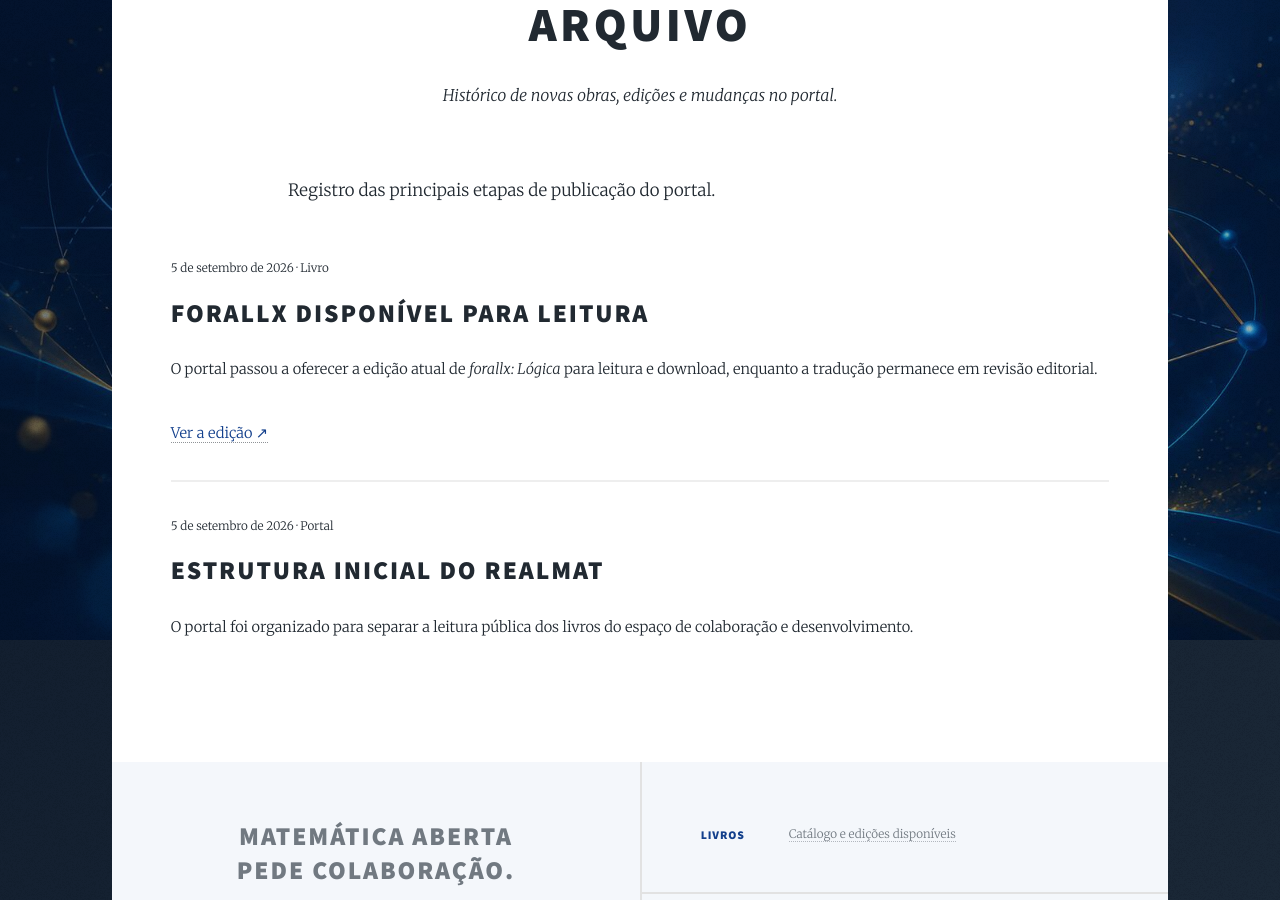
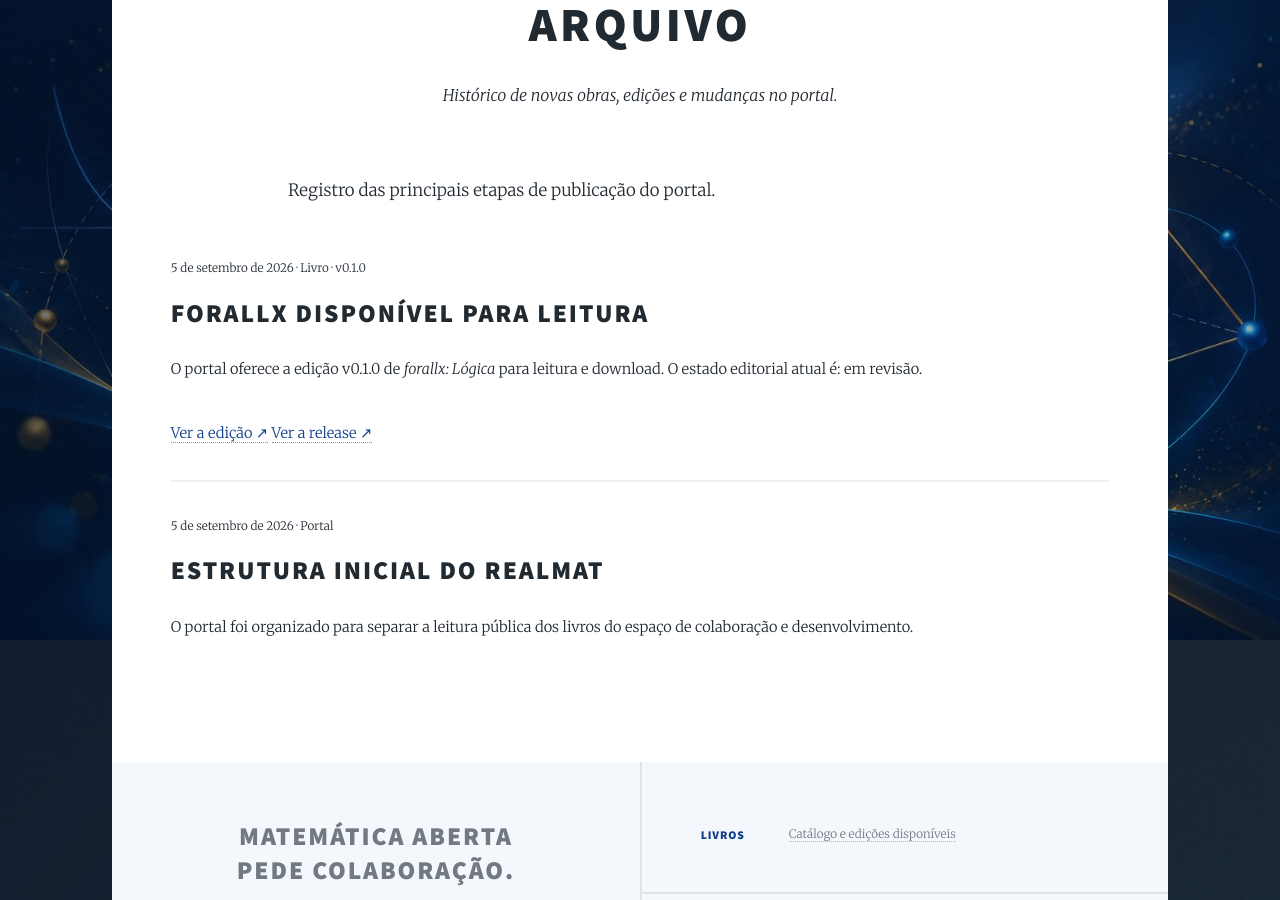
Before and after one commit to projetorealmat/projetorealmat.github.io, a Jekyll site: the page built from _pages/arquivo.md, in a window 1280 px wide and 900 px high, scrolled down 448 px. Built offline with Jekyll 4.4.1, drawn with Linux system fonts in a browser that asks for light colours.

Commit message:
feat: registrar versão do livro no arquivo

```diff
--- a/_pages/arquivo.md
+++ b/_pages/arquivo.md
@@ -5,16 +5,19 @@ description: "Histórico de novas obras, edições e mudanças no portal."
 permalink: /arquivo/
 ---
 
+{% assign book = site.data.books | first %}
+
 <p class="realmat-page-lead">Registro das principais etapas de publicação do portal.</p>
 
 <section class="realmat-updates" aria-label="Histórico de publicações">
   <article>
     <header>
-      <span class="date">5 de setembro de 2026 · Livro</span>
+      <span class="date">5 de setembro de 2026 · Livro · {{ book.version }}</span>
       <h2>forallx disponível para leitura</h2>
     </header>
-    <p>O portal passou a oferecer a edição atual de <em>forallx: Lógica</em> para leitura e download, enquanto a tradução permanece em revisão editorial.</p>
+    <p>O portal oferece a edição {{ book.version }} de <em>forallx: Lógica</em> para leitura e download. O estado editorial atual é: {{ book.status }}.</p>
     <a href="{{ '/livros/forallx/' | relative_url }}">Ver a edição <span aria-hidden="true">↗</span></a>
+    <a href="{{ book.release_url }}" target="_blank" rel="noopener noreferrer">Ver a release <span aria-hidden="true">↗</span></a>
   </article>
 
   <article>
```
